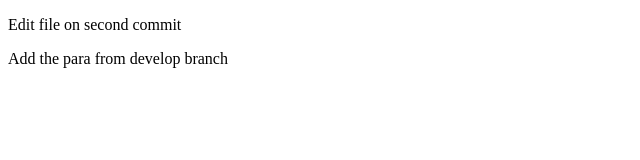
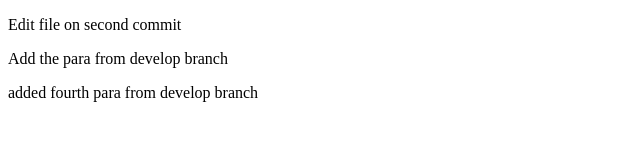
Before and after one commit to Pradyumn82/gitexample, a plain HTML site: page index.html in a window 1280 px wide. Shown: the whole page, without its empty margins (0-640 px from the left). Drawn offline with Linux system fonts and the light colour scheme.

Commit message:
added the fourth para from develop branch

```diff
--- a/index.html
+++ b/index.html
@@ -8,5 +8,6 @@
 <body>
     <p>Edit file  on second commit</p>
     <p>Add the para from develop branch</p>
+    <p>added  fourth para from develop branch</p>
 </body>
 </html>
```
